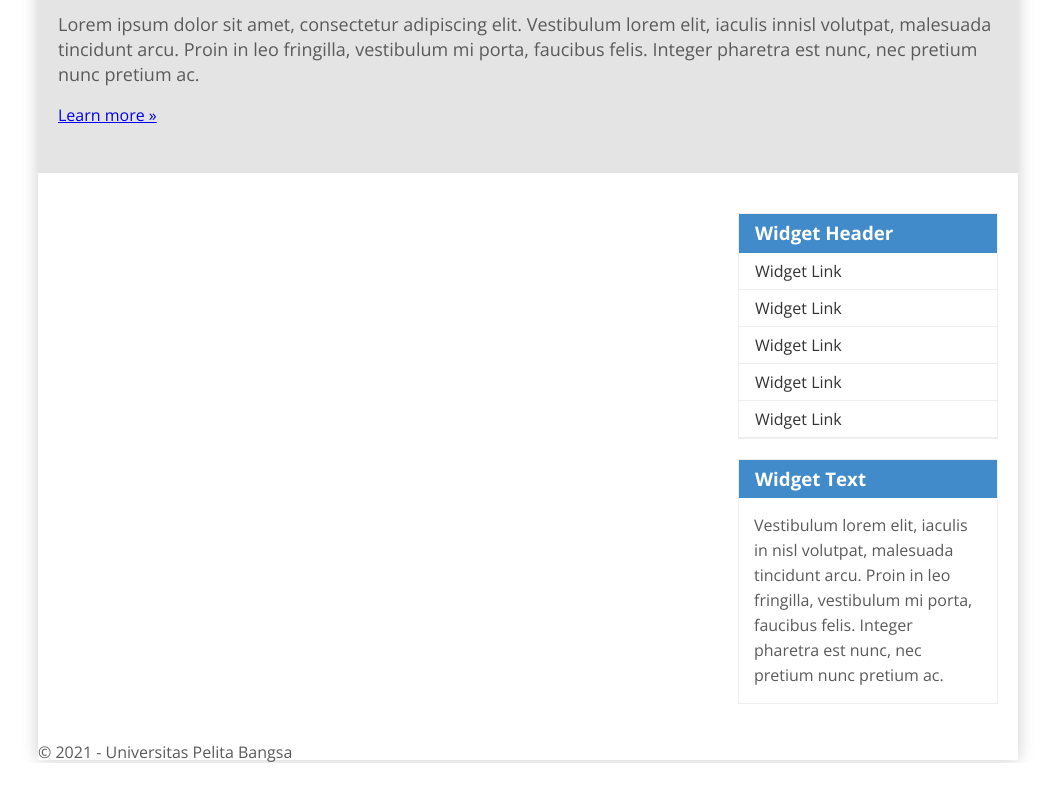
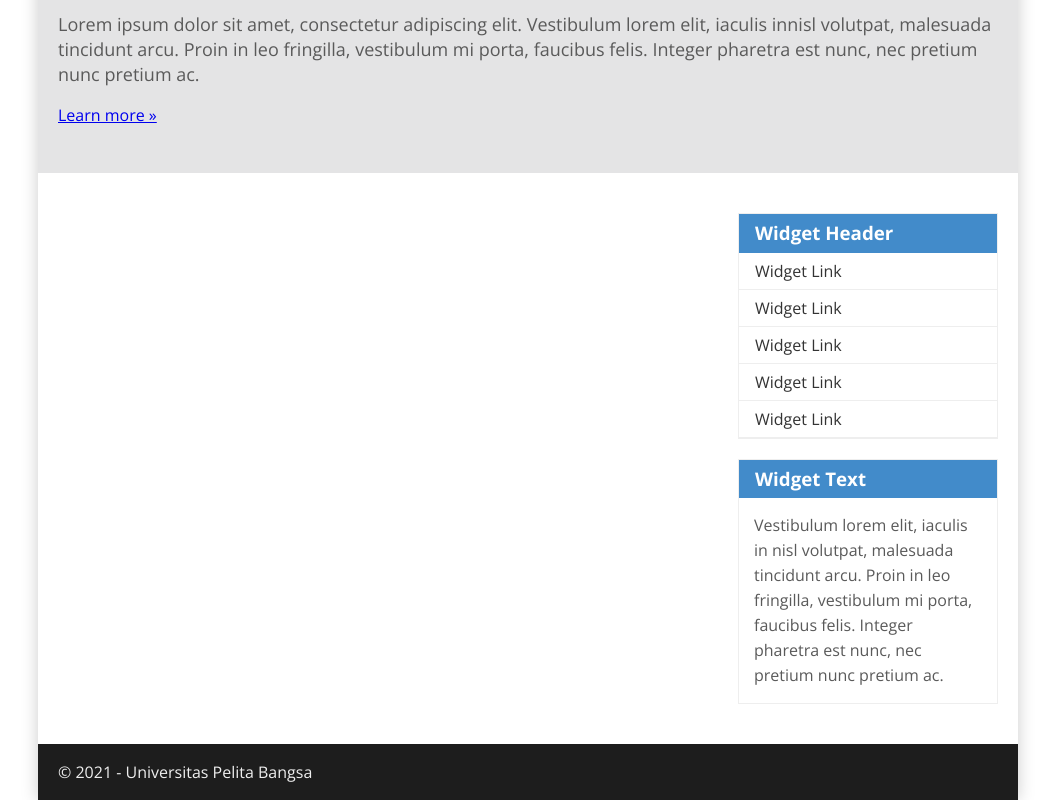
Before and after one commit to taufiqalif/Lab4Web, a plain HTML site: page index.html in a window 1280 px wide. Shown: the part 249-1049 px from the top of the page, without its empty margins (112-1167 px from the left). Before the commit the page ends 1012 px from the top, so only its background shows below. Drawn offline with nearby package versions, Linux system fonts and the light colour scheme.

Commit message:
membuat layout sederhana

```diff
--- a/style2.css
+++ b/style2.css
@@ -102,3 +102,11 @@ nav a:hover {
   padding: 15px;
   line-height: 25px;
 }
+
+/* footer */
+footer {
+  clear: both;
+  background-color: #1d1d1d;
+  padding: 20px;
+  color: #eee;
+}
```
Also changed, not shown: Lab4_Layout/home.html (+3 -0 lines), img/21.png (added), img/22.png (added), img/23.png (added), img/24.png (added), img/25.png (added), img/26.png (added), 1 other file.
